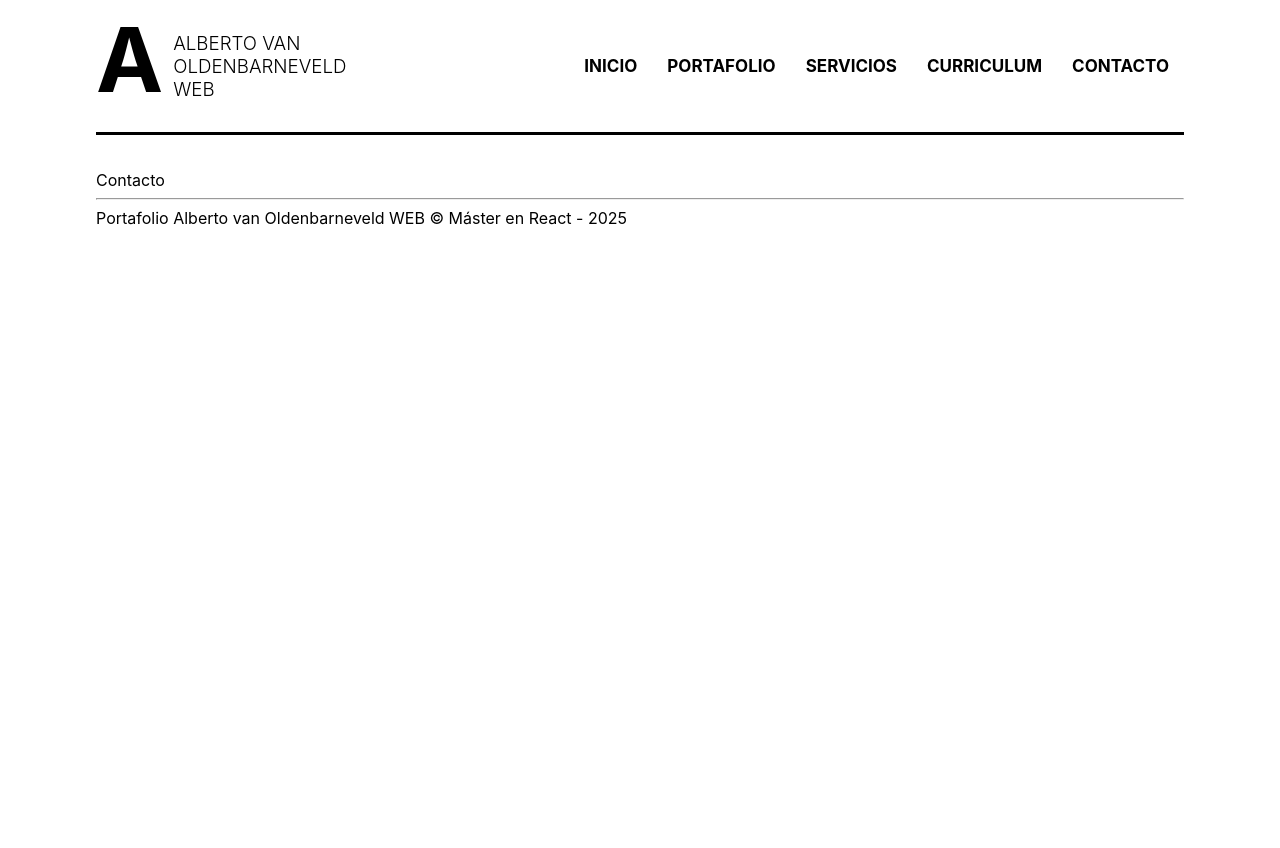
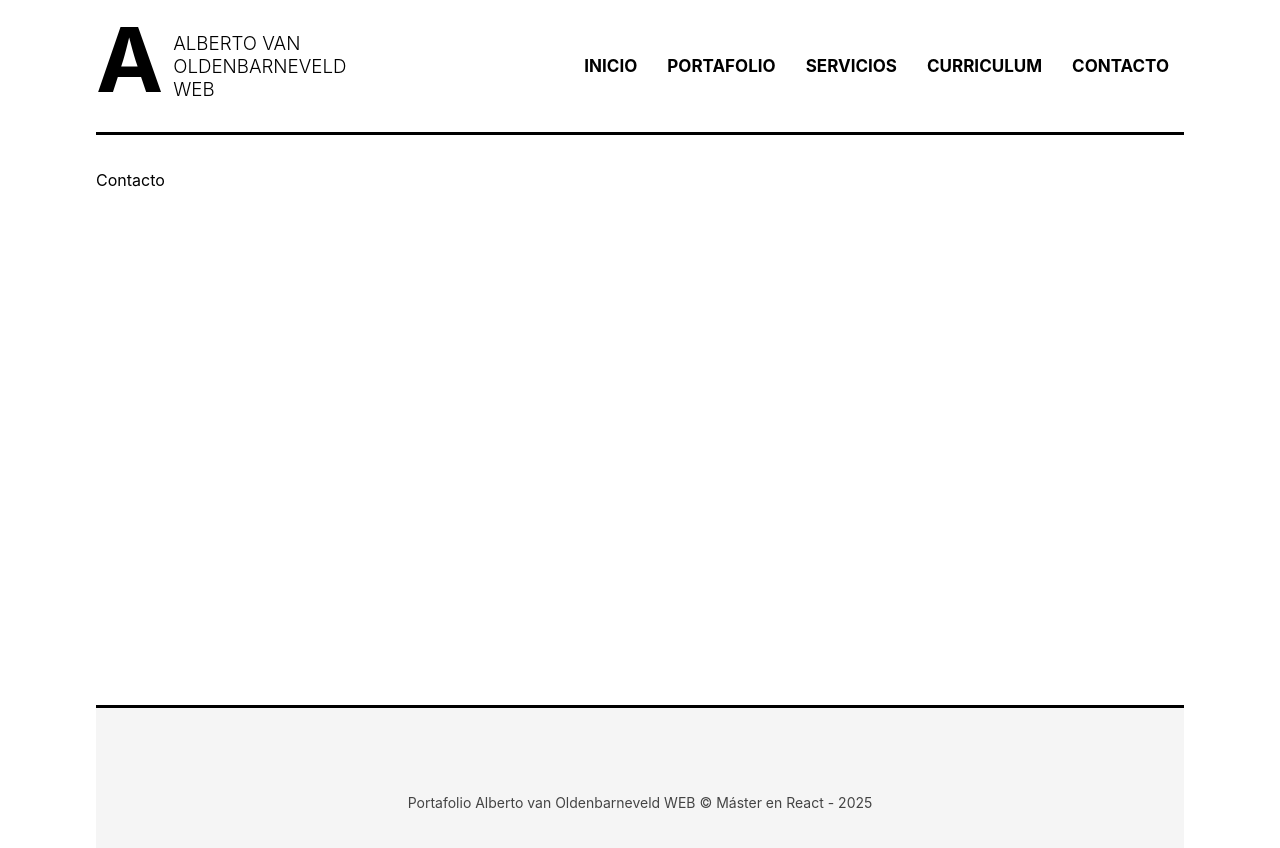
Before and after one commit to avanoldenbarneveld/master-en-react, a React (Create React App) app in the folder 08-proyecto02/: page /contacto in a window 1280 px wide. Shown: the top 848 px of the page. Before the commit the page ends 800 px from the top, so only its background shows below. Built offline with nearby package versions, Linux system fonts and the light colour scheme.

Commit message:
add footer styling

```diff
--- a/08-proyecto02/src/components/layout/Footer.js
+++ b/08-proyecto02/src/components/layout/Footer.js
@@ -2,7 +2,7 @@ import React from 'react'
 
 export const Footer = () => {
   return (
-    <footer>
+    <footer className='footer'>
         Portafolio Alberto van Oldenbarneveld WEB &copy; Máster en React - 2025
     </footer>
   )
--- a/08-proyecto02/src/index.css
+++ b/08-proyecto02/src/index.css
@@ -76,3 +76,19 @@ code {
 .header a:hover {
   color: #fa4529;
 }
+
+.content {
+  min-height: 500px;
+}
+
+.footer {
+  min-height: 150px;
+  line-height: 100px;
+  text-align: center;
+  font-size: 14px;
+  margin-top: 35px;
+  padding-top: 45px;
+  border-top: 3px solid black;
+  background: #f5f5f5;
+  color: #444
+}
--- a/08-proyecto02/src/router/MisRutas.js
+++ b/08-proyecto02/src/router/MisRutas.js
@@ -14,7 +14,7 @@ export const MisRutas = () => {
         {/* HEADER Y NAVEGACION */}
         <HeaderNav />
         {/* CONTENIDO CENTRAL */}
-
+        <section className='content'>
           <Routes>
               <Route path='/' element={<Inicio/>} />
               <Route path='/inicio' element={<Inicio/>} />
@@ -23,8 +23,8 @@ export const MisRutas = () => {
               <Route path='/curriculum' element={<Curriculum/>} />
               <Route path='/contacto' element={<Contacto/>} />
           </Routes>
+        </section>
 
-        <hr/>
         {/* Footer */}
         <Footer />
     </BrowserRouter>
```
Lines whose indentation alone changed are shown as unchanged.
